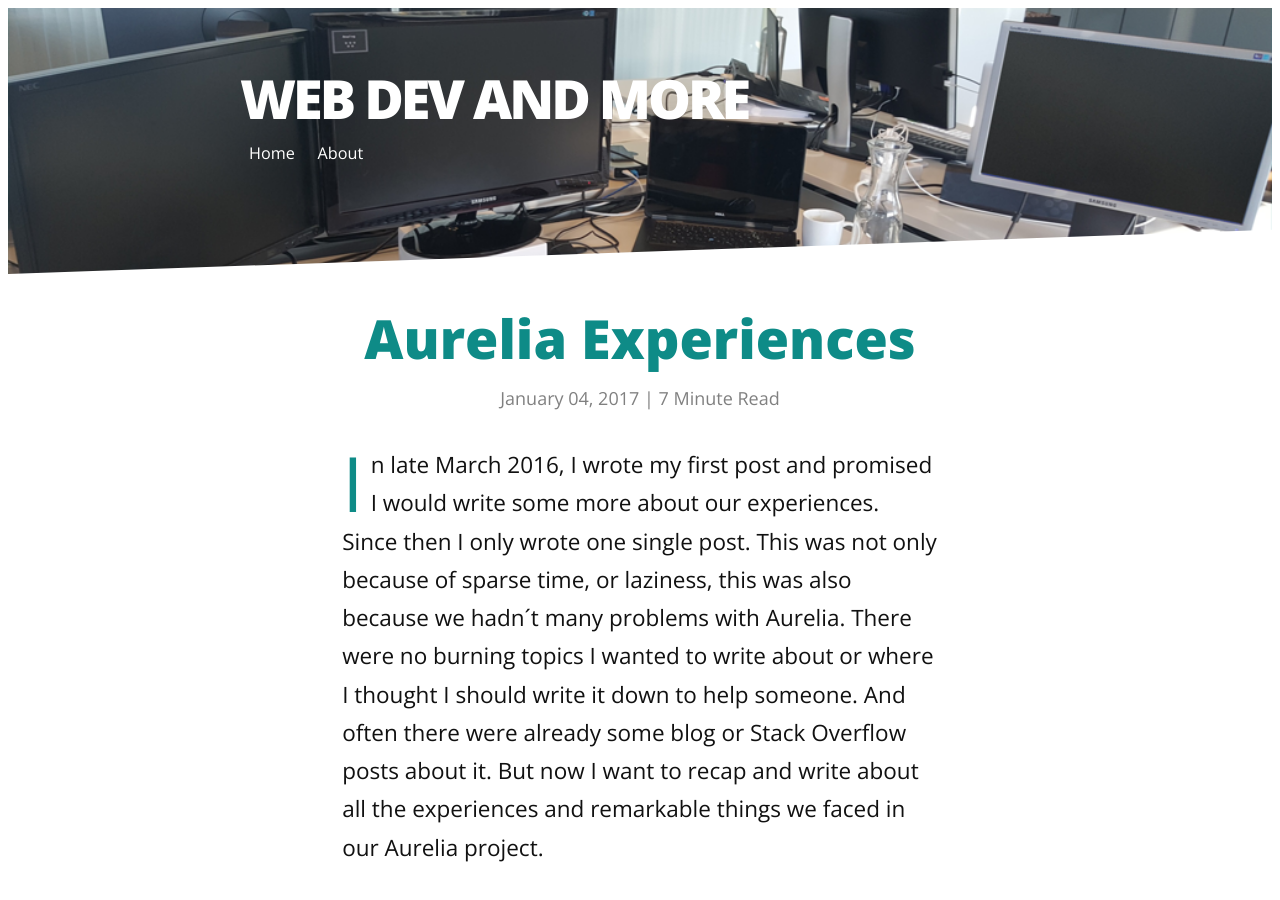
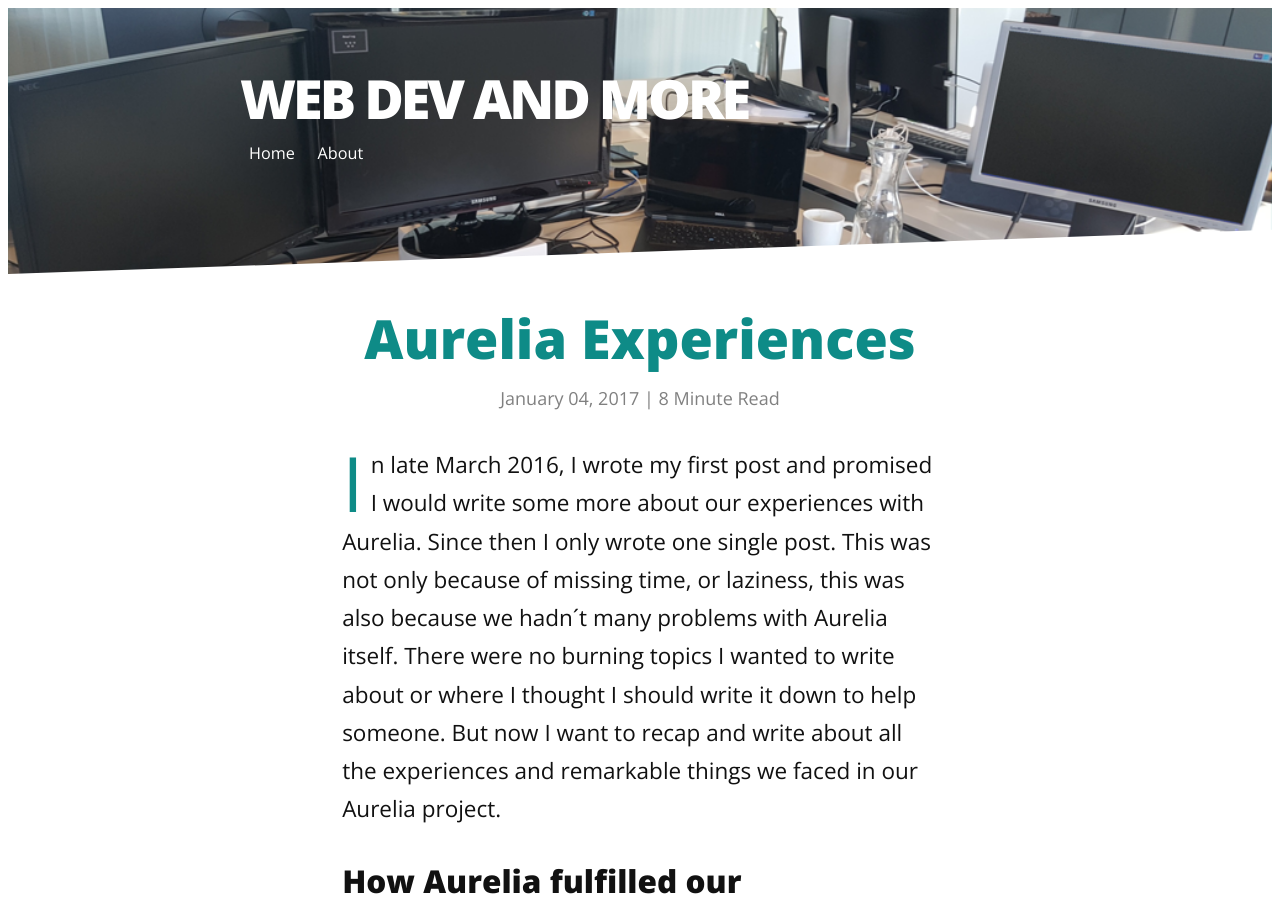
Before and after one commit to kabaehr/kabaehr.github.io, a Jekyll site: the page built from _posts/2017-01-03-Aurelia-production-experiences.markdown, in a window 1280 px wide and 900 px high. Built offline with Jekyll 4.4.1, drawn with Linux system fonts in a browser that asks for light colours; nearby versions of some CDN libraries; some of the changed text lies outside the part shown.

Commit message:
Added testing sections, minor improvements

```diff
--- a/_posts/2017-01-03-Aurelia-production-experiences.markdown
+++ b/_posts/2017-01-03-Aurelia-production-experiences.markdown
@@ -7,9 +7,9 @@
 
 
 <p class="intro">
-<span class="dropcap">I</span>n late March 2016, I wrote my first post and promised I would write some more about our experiences.
-Since then I only wrote one single post. This was not only because of sparse time, or laziness, this was also because we hadn´t many problems with Aurelia.
-There were no burning topics I wanted to write about or where I thought I should write it down to help someone. And often there were already some blog or Stack Overflow posts about it.
+<span class="dropcap">I</span>n late March 2016, I wrote my first post and promised I would write some more about our experiences with Aurelia.
+Since then I only wrote one single post. This was not only because of missing time, or laziness, this was also because we hadn´t many problems with Aurelia itself.
+There were no burning topics I wanted to write about or where I thought I should write it down to help someone.
 But now I want to recap and write about all the experiences and remarkable things we faced in our Aurelia project.
 </p>
 
@@ -115,6 +115,9 @@
 Therefore the most time we needed some common feature, we hadn´t to start at 0 and could make use of some already existing implementation. Apart from this even jQuery plugins are easy integrable.
 For me, this is a great plus point for a framework. When you don´t have to implement the same commonly needed thing always again and again, or copy the code from your last project.
 
+For the most enterprise projects testing is a really important topic and I didn´t mentioned it yet, because there is not so much I can say.
+The <a href="https://github.com/aurelia/testing" title="">aurelia-testing</a> library works really well togheter with Jasmine and Karma
+and End2End testing with Protractor is also not a big deal. This setup works for us and we didn´t tried to combine other testing libraries.
 
 
 <h3>No resolutions for 2017 yet?</h3>
```
